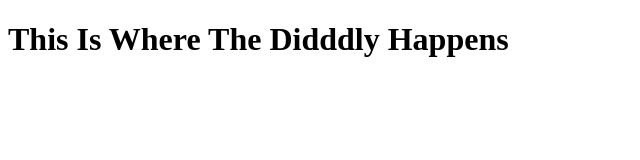
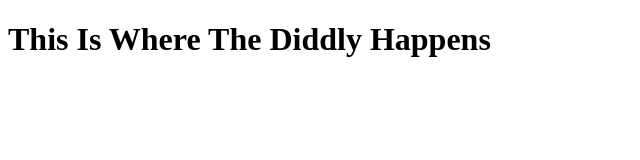
Before and after one commit to DiddlySoft/DiddlySoft.github.io, a plain HTML site: page index.html in a window 1280 px wide. Shown: the whole page, without its empty margins (0-640 px from the left). Drawn offline with Linux system fonts and the light colour scheme.

Commit message:
fixed yet another typo

```diff
--- a/index.html
+++ b/index.html
@@ -1,7 +1,7 @@
 <!DOCTYPE html>
 <html>
 <body>
-    <h1>This Is Where The Didddly Happens</h1>
+    <h1>This Is Where The Diddly Happens</h1>
 </body>
 
 
```
